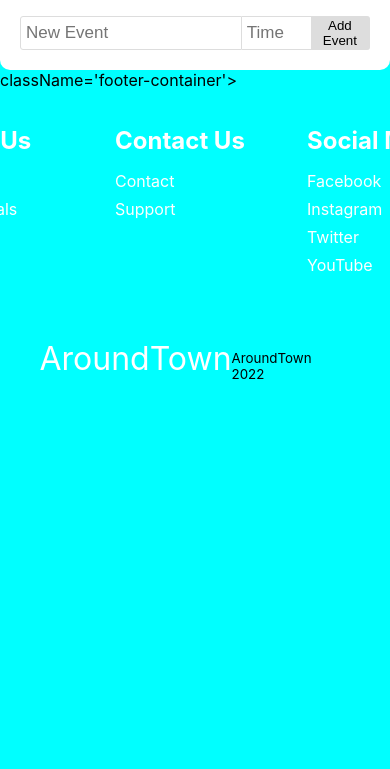
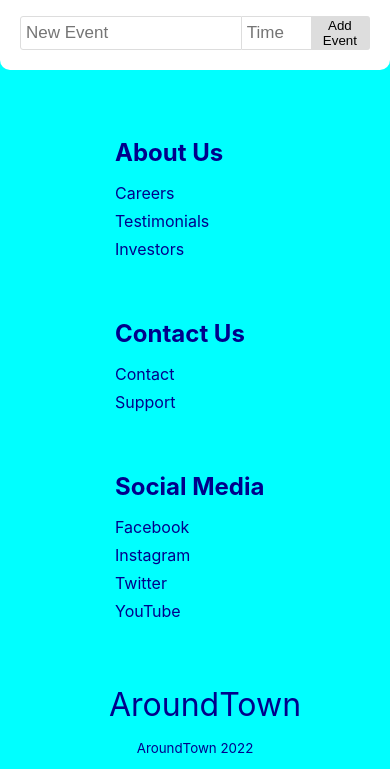
Before and after one commit to JakMcCarthy/EventsPage, a React (Create React App) app in the folder client/: page / in a window 390 px wide. Shown: the part 648-1417 px from the top of the page. Before the commit the page ends 1042 px from the top, so only its background shows below. Built offline with nearby package versions, Linux system fonts and the light colour scheme.

Commit message:
media screen sizing for small screens

```diff
--- a/client/src/components/Footer.css
+++ b/client/src/components/Footer.css
@@ -1,5 +1,5 @@
-.footer-container{
-    background-color: #242424;
+.footer-container {
+    background-color: #333333;
     padding: 4rem 0 2rem 0;
     display: flex;
     flex-direction: column;
@@ -8,18 +8,18 @@
 }
 
 /* flex, text color, placement for footer links/link items  */
-.footer-links{
+.footer-links {
     width: 100%;
     max-width: 1000px;
     display: flex;
     justify-content: center;
 }
 
-.footer-link-wrapper{
+.footer-link-wrapper {
     display: flex;
 }
 
-.footer-link-items{
+.footer-link-items {
     display: flex;
     flex-direction: column;
     align-items: flex-start;
@@ -34,24 +34,24 @@
 }
 
 .footer-link-items > h2 {
-    color: white;
+    color: darkblue;
 }
 
 .footer-link-items a {
-    color: white;
+    color: darkblue;
     text-decoration: none;
     margin-bottom: 8px;
 }
 
 /* hover for links */
 .footer-link-items a:hover {
-    color: lightgray;
+    color: rgb(210, 55, 205);
     transition: 0.3s ease-out;
 }
 
 /* social media links, icons, wrap, placement, color, sizing */
 .social-icon-link {
-    color: white;
+    color: darkblue;
     font-size: 24px;
 }
 
@@ -76,8 +76,9 @@
     width: 240px;
 }
 
+/* AroundTown logo and website rights */
 .social-logo {
-    color: white;
+    color: darkblue;
     justify-self: start;
     margin-left: 20px;
     cursor: pointer;
@@ -87,3 +88,24 @@
     align-self: center;
     margin-bottom: 16px;
 }
+
+.website-rights {
+    color: darkblue;
+    margin-bottom: 16px;
+}
+
+/* media screen sizing for small screens */
+@media screen and (max-width: 768px) {
+    .footer-links {
+        padding-top: 2rem;
+    }
+    .footer-input {
+        width: 100%;
+    }
+    .footer-link-wrapper {
+        flex-direction: column;
+    }
+    .social-media-wrap {
+        flex-direction: column;
+    }
+}
--- a/client/src/components/Footer.js
+++ b/client/src/components/Footer.js
@@ -7,7 +7,8 @@
     return (
         <div>
             {/* footer container*/}
-            className='footer-container'>
+            {/* <div className='footer-container'> */}
+
             <div className='footer-links'>
                 <div className='footer-link-wrapper'>
                     {/* h2 about us with links  */}
```
